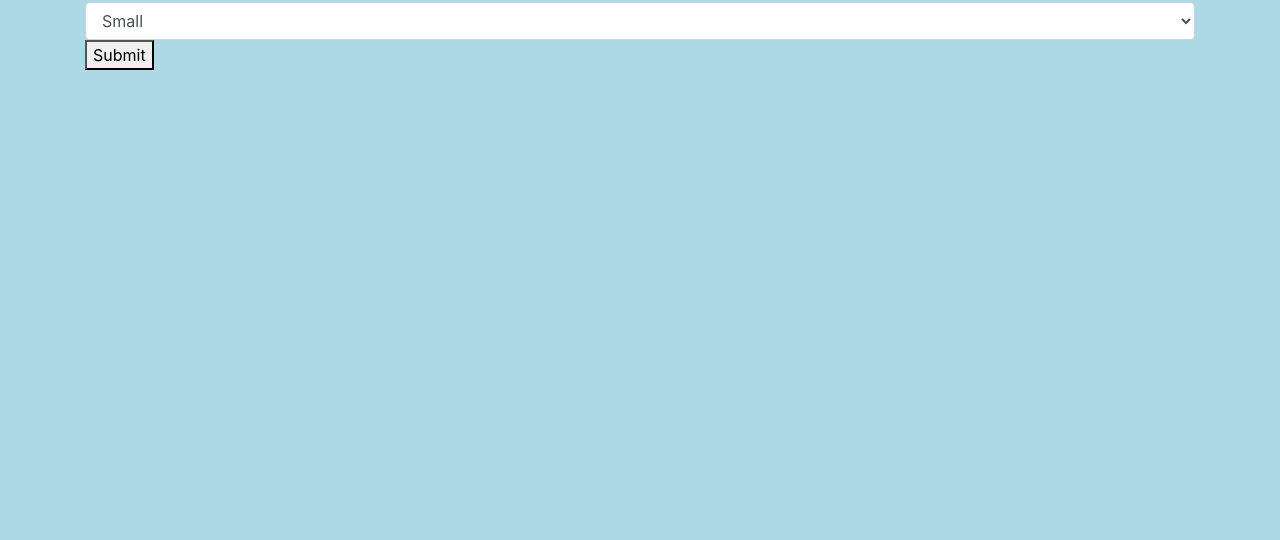
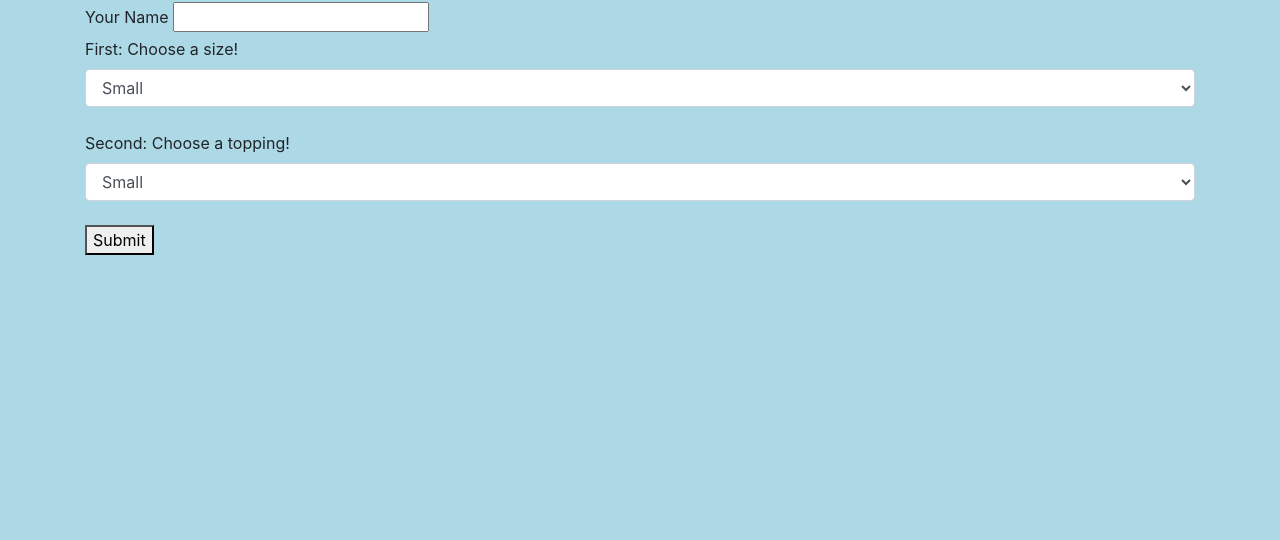
Before and after one commit to GBProductions/pizza, a plain HTML site: page index.html in a window 1280 px wide. Shown: the part 260-800 px from the top of the page. Drawn offline with Linux system fonts and the light colour scheme.

Commit message:
Add html for name and topping orders.

```diff
--- a/index.html
+++ b/index.html
@@ -16,12 +16,25 @@
     <div class="container">
         <h2>Let us order your pizza!</h2>
         <form id="order">
+            <label for="input">Your Name</label>
+            <input id="input" type="text"></input>
+            <br>
+            <label>First: Choose a size!</label>
             <select class="form-control" id="beverage">
                 <option value="1">Small</option>
                 <option value="2">Medium</option>
                 <option value="3">Large</option>
                 <option value="4">Xtra Large</option>
             </select>
+            <br>
+            <label>Second: Choose a topping!</label>
+            <select class="form-control" id="beverage">
+                <option value="1">Small</option>
+                <option value="2">Medium</option>
+                <option value="3">Large</option>
+                <option value="4">Xtra Large</option>
+            </select>
+            <br>
             <button class="submit" class="btn-success">Submit</button>
         </form>
     </div>
```
